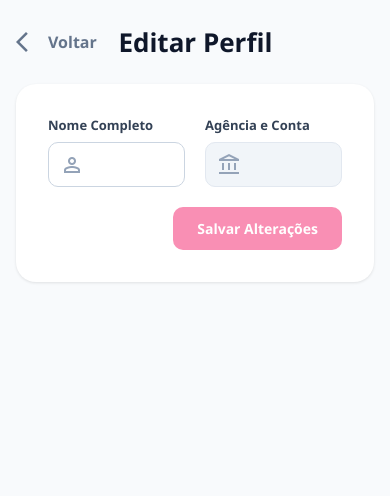
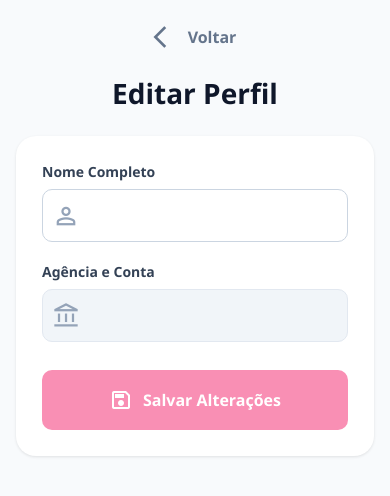
Before and after one commit to pedroluiz289/PigBank, a Spring app: template src/main/resources/templates/corrente/editarperfil.html in a window 390 px wide. Shown: the top 496 px of the page. Run offline with Thymeleaf, Linux system fonts and the light colour scheme; the template is opened without the code that fills it, so the values that code supplies are empty.

Commit message:
Terminado o design do editar perfil da conta corrente para mobile

```diff
--- a/src/main/resources/static/css/desktop/corrente/editar.css
+++ b/src/main/resources/static/css/desktop/corrente/editar.css
@@ -1,5 +1,5 @@
 @charset "UTF-8";
-@import url("https://fonts.googleapis.com/css2?family=Material+Symbols+Outlined:opsz,wght,FILL,GRAD@20..48,100..700,0..1,-50..200&icon_names=account_balance,arrow_back_ios,check,close,arrow_forward_ios,person");
+@import url("https://fonts.googleapis.com/css2?family=Material+Symbols+Outlined:opsz,wght,FILL,GRAD@20..48,100..700,0..1,-50..200&icon_names=account_balance,arrow_back_ios,check,close,arrow_forward_ios,person,save");
 @keyframes deslizarCima {
     from {
         transform: translateY(150%);
@@ -116,6 +116,10 @@
     font-size: 26px;
 }
 
+#header-espaco {
+    width: 80px;
+}
+
 #card-principal {
     background-color: var(--cor-fundo-card-principal);
     border-radius: 20px;
@@ -193,6 +197,10 @@
     background-color: var(--cor-fundo-botao-salvar);
     cursor: pointer;
     border: none;
+    display: flex;
+    align-items: center;
+    justify-content: center;
+    gap: 10px;
     transition: background-color 0.2s, box-shadow 0.2s ease-in-out;
 }
 
--- /dev/null
+++ b/src/main/resources/static/css/mobile/corrente/editar.css
@@ -0,0 +1,73 @@
+@media screen and (max-width: 768px) {
+    .header-topo {
+        flex-direction: column;
+        gap: 24px;
+    }
+
+    .botao-voltar {
+        transition: none;
+    }
+
+    .botao-voltar:hover {
+        color: var(--cor-texto-voltar);
+    }
+
+    .botao-voltar:active {
+        color: var(--cor-texto-voltar-hover);
+    }
+
+    #icone-voltar {
+        font-size: 26px;
+    }
+
+    .header-titulo {
+        font-size: 28px;
+    }
+
+    #header-espaco {
+        display: none;
+    }
+
+    #card-principal {
+        padding: 26px;
+    }
+
+    #grid-elementos {
+        grid-template-columns: none;
+    }
+
+    .nome-elemento {
+        font-size: 14px;
+    }
+
+    .icone-elemento {
+        font-size: 28px;
+        left: 10px;
+    }
+
+    .input-elemento {
+        padding: 16px;
+        padding-left: 44px;
+    }
+
+    #botao-container {
+        display: block;
+        margin-top: 28px;
+    }
+
+    #botao-salvar {
+        font-size: 16px;
+        padding: 18px;
+        width: 100%;
+        transition: none;
+    }
+
+    #botao-salvar:hover {
+        background-color: var(--cor-fundo-botao-salvar);
+        box-shadow: none;
+    }
+
+    #botao-salvar:active {
+        background-color: var(--cor-fundo-botao-salvar-hover);
+    }
+}
--- a/src/main/resources/templates/corrente/editarperfil.html
+++ b/src/main/resources/templates/corrente/editarperfil.html
@@ -18,7 +18,7 @@
                     <span>Voltar</span>
                 </a>
                 <h1 class="header-titulo">Editar Perfil</h1>
-                <div style="width: 80px;"></div>
+                <div id="header-espaco"></div>
             </div>
         </header>
         <form id="card-principal" method="post">
@@ -34,12 +34,15 @@
                     <label class="nome-elemento" for="agencia">Agência e Conta</label>
                     <div class="container-input">
                         <span class="material-symbols-outlined icone-elemento">account_balance</span>
-                        <input class="input-elemento" type="text" name="agencia" id="nome-input" th:value="${'Agencia: ' + #numbers.formatInteger(usuario.agencia, 4) + ' Conta: ' + usuario.conta}" disabled>
+                        <input class="input-elemento" type="text" name="agencia" id="agencia-input" th:value="${'Agencia: ' + #numbers.formatInteger(usuario.agencia, 4) + ' Conta: ' + usuario.conta}" disabled>
                     </div>
                 </div>
             </div>
             <div id="botao-container">
-                <button id="botao-salvar" type="submit">Salvar Alterações</button>
+                <button id="botao-salvar" type="submit">
+                    <span class="material-symbols-outlined">save</span>
+                    <span>Salvar Alterações</span>
+                </button>
             </div>
         </form>
         <dialog id="notificacao">
```
